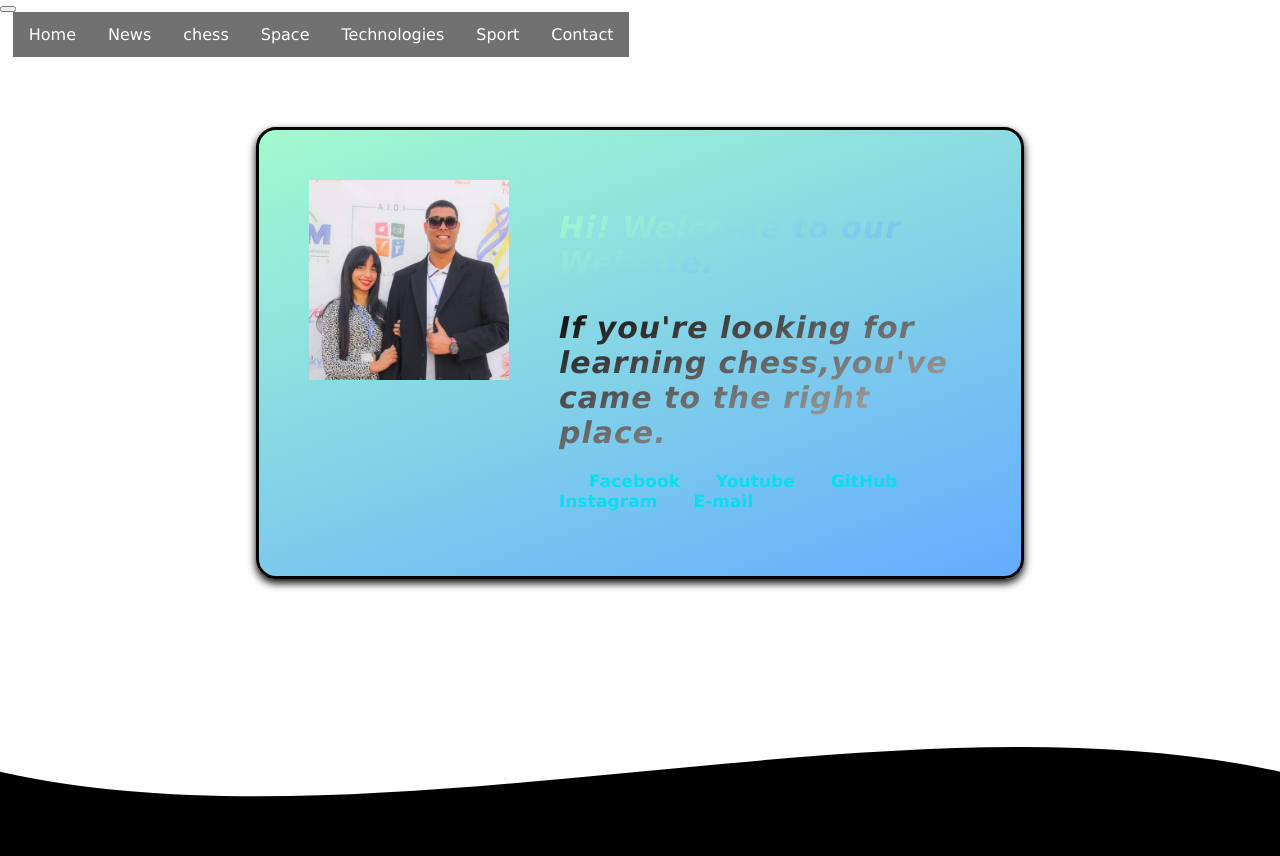
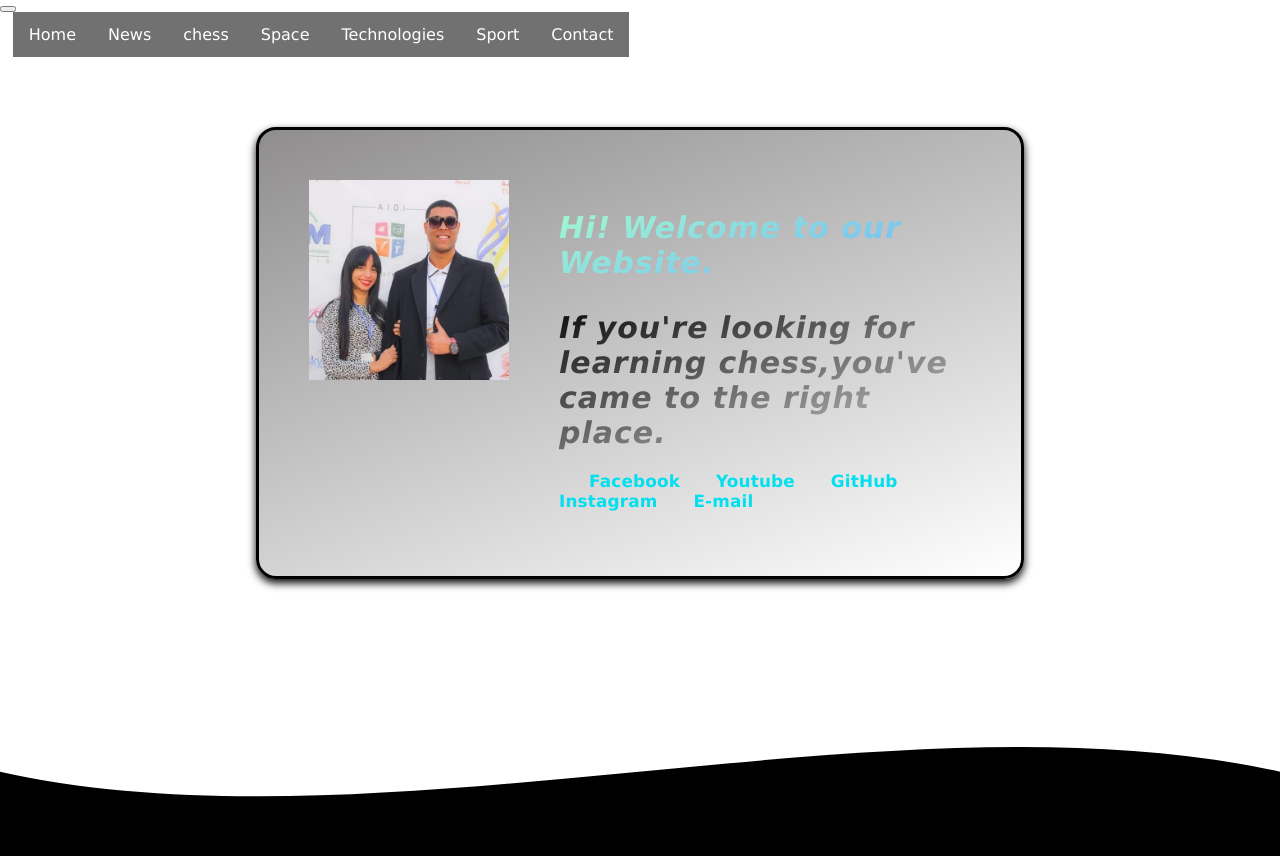
Before and after one commit to 10821324/site1, a PHP site: page /Home.html in a window 1280 px wide. Shown: the top 856 px of the page. Run offline with PHP 8.4, Linux system fonts and the light colour scheme.

Commit message:
Update style1.css

```diff
--- a/style1.css
+++ b/style1.css
@@ -88,7 +88,7 @@
     display: flex;
     border: .3rem solid#000;
     box-shadow: 0px 4px 8px #000;
-    background :-webkit-linear-gradient(-70deg, #a2facf, #64acff);
+    background: -webkit-linear-gradient(-70deg, #8f8d8d,#ffffff);
 
 }
 
```
